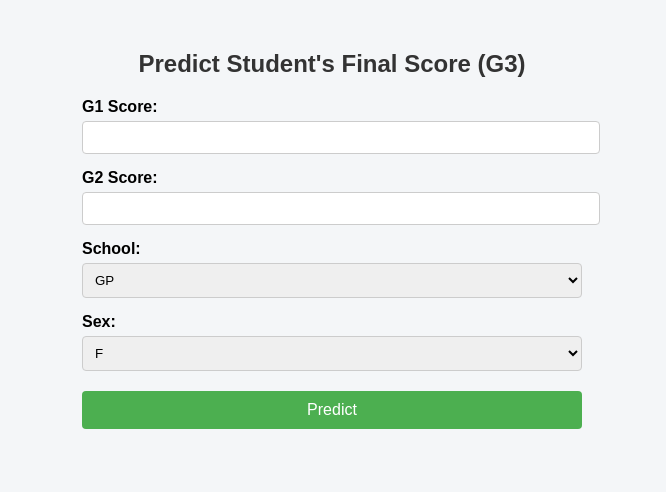
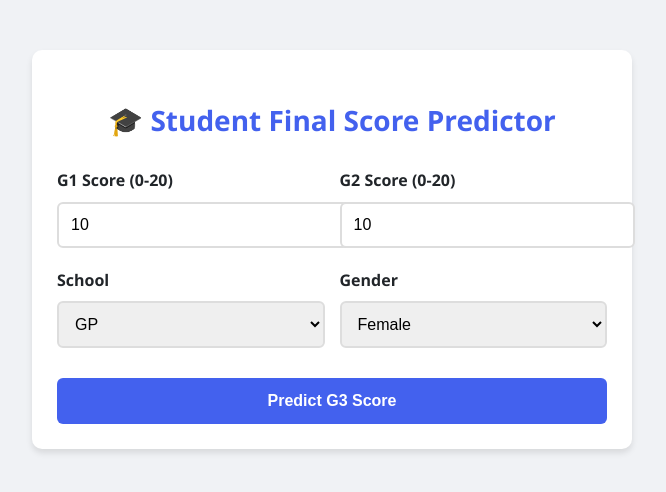
Before and after one commit to Renaissance005/AI_Ass, a plain HTML site: page index.html in a window 1280 px wide. Shown: the whole page, without its empty margins (308-974 px from the left). Drawn offline with Linux system fonts and the light colour scheme.

Commit message:
Update index.html

```diff
--- a/index.html
+++ b/index.html
@@ -2,100 +2,198 @@
 <html lang="en">
 <head>
   <meta charset="UTF-8">
+  <meta name="viewport" content="width=device-width, initial-scale=1.0">
   <title>Student Final Score (G3) Prediction</title>
   <style>
+    :root {
+      --primary: #4361ee;
+      --success: #4cc9f0;
+      --warning: #f72585;
+      --light: #f8f9fa;
+      --dark: #212529;
+    }
+
     body {
-      font-family: Arial, sans-serif;
-      padding: 30px;
-      max-width: 500px;
-      margin: auto;
-      background: #f4f6f8;
+      font-family: 'Segoe UI', Tahoma, Geneva, Verdana, sans-serif;
+      line-height: 1.6;
+      padding: 20px;
+      max-width: 600px;
+      margin: 0 auto;
+      background-color: #f0f2f5;
+      color: var(--dark);
+    }
+
+    .card {
+      background: white;
+      border-radius: 10px;
+      box-shadow: 0 4px 6px rgba(0, 0, 0, 0.1);
+      padding: 25px;
+      margin-top: 30px;
     }
 
     h2 {
-      color: #333;
+      color: var(--primary);
       text-align: center;
+      margin-bottom: 25px;
+      font-size: 28px;
+    }
+
+    .form-group {
+      margin-bottom: 20px;
     }
 
     label {
       display: block;
-      margin-top: 15px;
-      font-weight: bold;
+      margin-bottom: 8px;
+      font-weight: 600;
+      color: var(--dark);
     }
 
     input, select {
       width: 100%;
-      padding: 8px;
-      margin-top: 5px;
-      border-radius: 4px;
-      border: 1px solid #ccc;
+      padding: 12px;
+      border: 2px solid #ddd;
+      border-radius: 6px;
+      font-size: 16px;
+      transition: border-color 0.3s;
+    }
+
+    input:focus, select:focus {
+      border-color: var(--primary);
+      outline: none;
     }
 
     button {
-      margin-top: 20px;
-      padding: 10px;
       width: 100%;
-      background-color: #4CAF50;
+      padding: 14px;
+      background-color: var(--primary);
       color: white;
+      border: none;
+      border-radius: 6px;
       font-size: 16px;
-      border: none;
-      border-radius: 4px;
+      font-weight: 600;
       cursor: pointer;
+      transition: background-color 0.3s;
+      margin-top: 10px;
     }
 
     button:hover {
-      background-color: #45a049;
+      background-color: #3a56d4;
     }
 
     #result {
-      margin-top: 20px;
+      margin-top: 25px;
+      padding: 15px;
+      border-radius: 6px;
+      text-align: center;
       font-size: 18px;
-      font-weight: bold;
-      text-align: center;
-      color: #2c3e50;
+      font-weight: 600;
+      display: none;
+    }
+
+    .success {
+      background-color: #e6f7ff;
+      color: var(--primary);
+      border-left: 4px solid var(--success);
+    }
+
+    .error {
+      background-color: #fff0f3;
+      color: var(--warning);
+      border-left: 4px solid var(--warning);
+    }
+
+    .input-grid {
+      display: grid;
+      grid-template-columns: 1fr 1fr;
+      gap: 15px;
+    }
+
+    .loading {
+      display: inline-block;
+      width: 20px;
+      height: 20px;
+      border: 3px solid rgba(255,255,255,.3);
+      border-radius: 50%;
+      border-top-color: white;
+      animation: spin 1s ease-in-out infinite;
+      margin-right: 10px;
+    }
+
+    @keyframes spin {
+      to { transform: rotate(360deg); }
     }
   </style>
 </head>
 <body>
-  <h2>Predict Student's Final Score (G3)</h2>
+  <div class="card">
+    <h2>🎓 Student Final Score Predictor</h2>
 
-  <form id="predictForm">
-    <label for="G1">G1 Score:</label>
-    <input type="number" id="G1" required>
+    <div class="form-group input-grid">
+      <div>
+        <label for="G1">G1 Score (0-20)</label>
+        <input type="number" id="G1" min="0" max="20" value="10" required>
+      </div>
+      <div>
+        <label for="G2">G2 Score (0-20)</label>
+        <input type="number" id="G2" min="0" max="20" value="10" required>
+      </div>
+    </div>
 
-    <label for="G2">G2 Score:</label>
-    <input type="number" id="G2" required>
-
-    <label for="school">School:</label>
+    <div class="form-group input-grid">
+      <div>
+        <label for="school">School</label>
         <select id="school" required>
           <option value="GP">GP</option>
           <option value="MS">MS</option>
         </select>
+      </div>
+      <div>
+        <label for="sex">Gender</label>
+        <select id="sex" required>
+          <option value="F">Female</option>
+          <option value="M">Male</option>
+        </select>
+      </div>
+    </div>
 
-    <label for="sex">Sex:</label>
-    <select id="sex" required>
-      <option value="F">F</option>
-      <option value="M">M</option>
-    </select>
-
-    <button type="button" onclick="predict()">Predict</button>
-  </form>
+    <button type="button" onclick="predict()" id="predictBtn">
+      <span id="btnText">Predict G3 Score</span>
+    </button>
 
     <div id="result"></div>
+  </div>
 
   <script>
     async function predict() {
+      // Get form values
       const G1 = parseInt(document.getElementById("G1").value);
       const G2 = parseInt(document.getElementById("G2").value);
+      const school = document.getElementById("school").value;
+      const sex = document.getElementById("sex").value;
 
+      // Validate inputs
+      if (G1 < 0 || G1 > 20 || G2 < 0 || G2 > 20) {
+        showResult("Please enter scores between 0-20", "error");
+        return;
+      }
+
+      // Show loading state
+      const btn = document.getElementById("predictBtn");
+      const btnText = document.getElementById("btnText");
+      btn.disabled = true;
+      btnText.innerHTML = '<span class="loading"></span> Predicting...';
+
+      try {
+        // Prepare data (including G1_G2_avg as your model expects)
         const data = {
           G1: G1,
           G2: G2,
-        school: document.getElementById("school").value,
-        sex: document.getElementById("sex").value
+          school: school,
+          sex: sex,
+          G1_G2_avg: (G1 + G2) / 2  // Important: Match your model's requirements
         };
 
-      try {
         const response = await fetch("http://127.0.0.1:5000/predict", {
           method: "POST",
           headers: {
@@ -105,11 +203,30 @@
         });
 
         const result = await response.json();
-        document.getElementById("result").innerText = `Predicted G3 Score: ${Math.round(result.predicted_G3)}`;
+
+        // Display result with interpretation
+        let message = `Predicted G3 Score: ${Math.round(result.predicted_G3)}/20`;
+        if (result.predicted_G3 < 10) {
+          message += " (Needs improvement)";
+        } else if (result.predicted_G3 >= 16) {
+          message += " (Excellent!)";
+        }
+
+        showResult(message, "success");
       } catch (error) {
-        document.getElementById("result").innerText = "Prediction failed. Please try again.";
-        console.error("Error:", error);
+        console.error("Prediction error:", error);
+        showResult("Prediction failed. Please try again.", "error");
+      } finally {
+        btn.disabled = false;
+        btnText.textContent = "Predict G3 Score";
       }
+    }
+
+    function showResult(message, type) {
+      const resultDiv = document.getElementById("result");
+      resultDiv.textContent = message;
+      resultDiv.className = type;
+      resultDiv.style.display = "block";
     }
   </script>
 </body>
```
Lines whose indentation alone changed are shown as unchanged.
